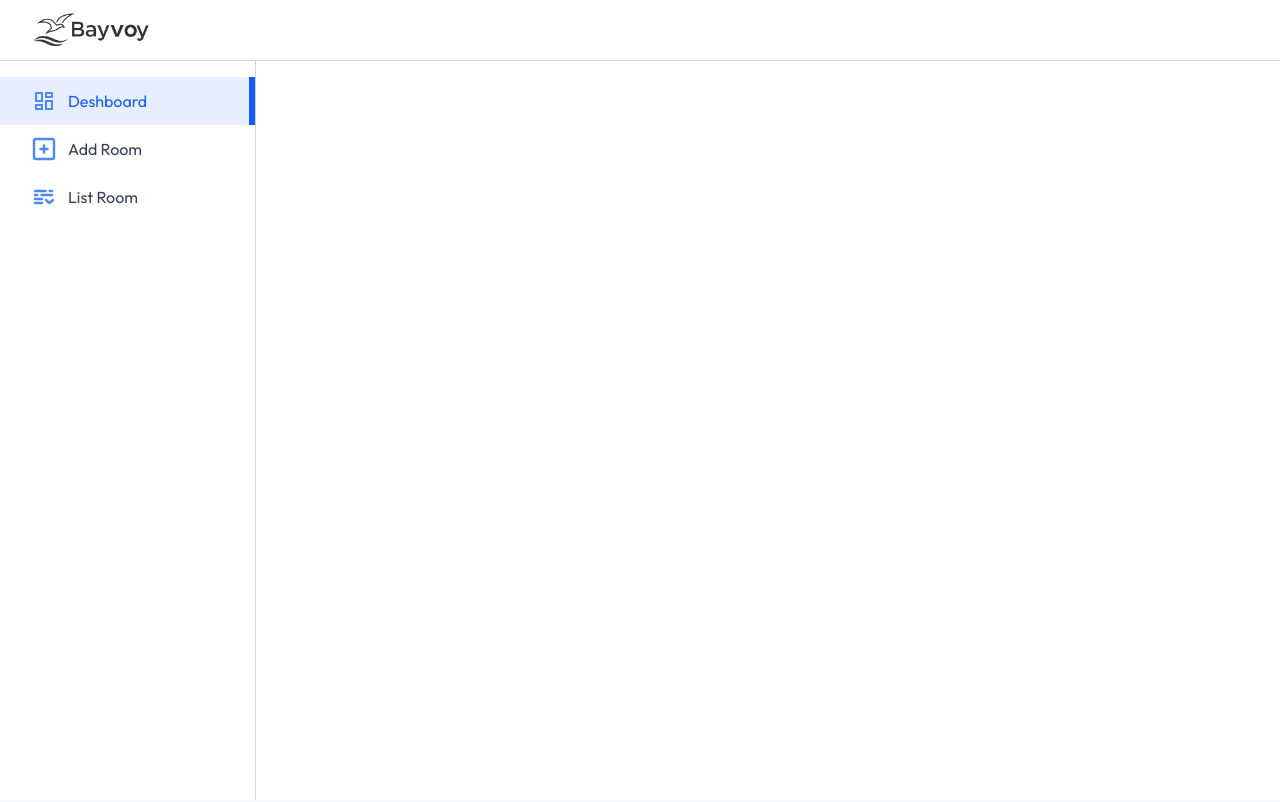
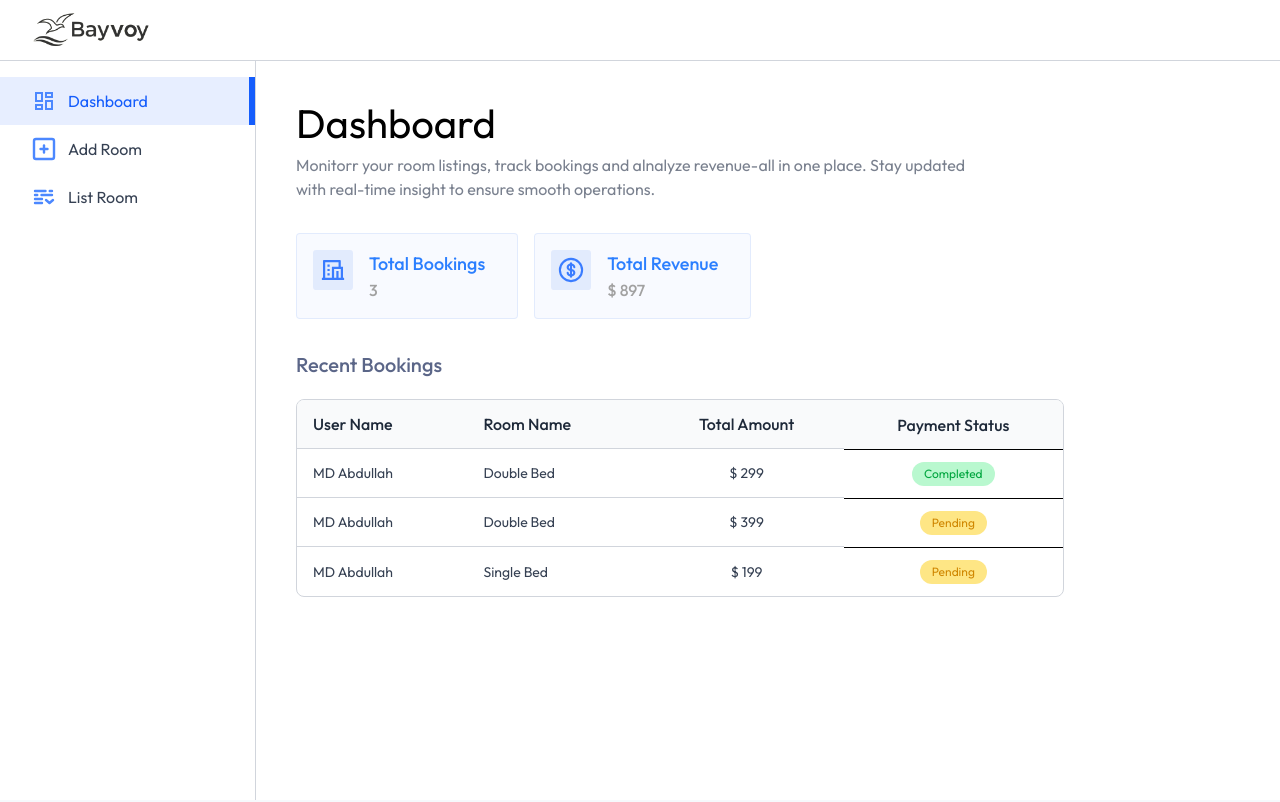
Before and after one commit to abdullah0153757/hotel-booking, a React (Vite) app in the folder client/: page /owner in a window 1280 px wide. Shown: the top 802 px of the page. Built offline with nearby package versions, Linux system fonts and the light colour scheme; a web font is replaced by a local one.

Commit message:
Dashboard Page complete

```diff
--- a/client/src/App.jsx
+++ b/client/src/App.jsx
@@ -8,6 +8,9 @@
 import MyBookings from './pages/MyBookings';
 import HotelReg from './components/HotelReg';
 import Layout from './pages/hotelOwner/Layout';
+import AddRoom from './pages/hotelOwner/AddRoom';
+import ListRoom from './pages/hotelOwner/ListRoom';
+import Dashboard from './pages/hotelOwner/Dashboard';
 
 
 const App = () => {
@@ -26,6 +29,9 @@
           <Route path='/rooms/:id' element={<RoomDetails /> } />
           <Route path='/my-bookings' element={<MyBookings /> } />
           <Route path='owner' element={<Layout/>}>
+              <Route index element ={<Dashboard/>} />
+              <Route path='add-room' element={<AddRoom/>} />
+              <Route path='list-room' element={<ListRoom/>} />
 
           </Route>
         </Routes>
--- a/client/src/assets/assets.js
+++ b/client/src/assets/assets.js
@@ -115,7 +115,7 @@
 // User Dummy Data
 export const userDummyData = {
     "_id": "user_2unqyL4diJFP1E3pIBnasc7w8hP",
-    "username": "Great Stack",
+    "username": "MD Abdullah",
     "email": "user.greatstack@gmail.com",
     "image": "https://img.freepik.com/premium-vector/hotel-logo-design_423075-16.jpg?w=360",
     "role": "hotelOwner",
--- a/client/src/components/hotelOwner/Sidebar.jsx
+++ b/client/src/components/hotelOwner/Sidebar.jsx
@@ -5,7 +5,7 @@
 const Sidebar = () => {
 
     const sidedbarLinks = [
-        {name: "Deshboard", path: "/owner", icon: assets.dashboardIcon},
+        {name: "Dashboard", path: "/owner", icon: assets.dashboardIcon},
         {name: "Add Room", path: "/owner/add-room", icon: assets.addIcon},
         {name: "List Room", path: "/list-room", icon: assets.listIcon},
 
--- a/client/src/index.css
+++ b/client/src/index.css
@@ -2,15 +2,15 @@
 
 @import "tailwindcss";
 
-/* @theme {
+@theme {
   --color-primary: #2563EB;
   --color-secondary: #FBBF24;
-} */
+}
 
-*{
+* {
   font-family: "Outfit", sans-serif;
 }
 
-.font-playfair{
+.font-playfair {
   font-family: "Playfair", serif !important;
 }
--- a/client/src/pages/hotelOwner/AddRoom.jsx
+++ b/client/src/pages/hotelOwner/AddRoom.jsx
@@ -0,0 +1,11 @@
+import React from 'react'
+
+const AddRoom = () => {
+  return (
+    <div>
+
+    </div>
+  )
+}
+
+export default AddRoom
--- /dev/null
+++ b/client/src/pages/hotelOwner/Dashboard.jsx
@@ -0,0 +1,78 @@
+import React, { useState } from 'react'
+import Title from '../../components/Title'
+import { assets, dashboardDummyData } from '../../assets/assets'
+
+const Dashboard = () => {
+
+  const [dashboardData, setDashboardData] = useState(dashboardDummyData)
+
+  return (
+    <div>
+      <Title align='left' font='outfit' title='Dashboard' subTitle='Monitorr your room listings, track bookings and alnalyze revenue-all in one place. Stay updated with real-time insight to ensure smooth operations.' />
+
+      <div className='flex gap-4 my-8'>
+        {/* ----- Total Bookings ----- */}
+        <div className="bg-primary/3 border border-primary/10 rounded flex p-4 pr-8">
+          <img src={assets.totalBookingIcon} alt="" className='max-sm:hidden h-10' />
+          <div className='flex flex-col sm:ml-4 font-medium'>
+            <p className='text-blue-500 text-lg'>Total Bookings</p>
+            <p className='text-neutral-400 text-base'>{dashboardData.totalBookings}</p>
+          </div>
+        </div>
+
+        {/* ----- Total Revenue ----- */}
+        <div className="bg-primary/3 border border-primary/10 rounded flex p-4 pr-8">
+          <img src={assets.totalRevenueIcon} alt="" className='max-sm:hidden h-10' />
+          <div className='flex flex-col sm:ml-4 font-medium'>
+            <p className='text-blue-500 text-lg'>Total Revenue</p>
+            <p className='text-neutral-400 text-base'>$ {dashboardData.totalRevenue}</p>
+          </div>
+        </div>
+      </div>
+
+      {/* ----- Recent Bookings ----- */}
+      <h2 className='text-xl text-blue-950/70 font-medium mb-5'>Recent Bookings</h2>
+      <div className='w-full max-w-3xl text-left border border-gray-300 rounded-lg max-h-80 overflow-y-scroll'>
+
+        <table className='w-full'>
+          <thead className='bg-gray-50'>
+            <tr>
+              <th className='py-3 px-4 text-gray-800 font-medium'>User Name</th>
+              <th className='py-3 px-4 text-gray-800 font-medium max-sm:hidden'>Room Name</th>
+              <th className='py-3 px-4 text-gray-800 font-medium text-center'>Total Amount</th>
+              <th className='py-3 px-4 text-gray-800 font-medium text-center'>Payment Status</th>
+            </tr>
+          </thead>
+
+          <tbody className='text-sm'>
+            {dashboardData.bookings.map((item, index)=> (
+              <tr key={index}>
+                  <td className='py-3 px-4 text-gray-700 border-t border-gray-300'>
+                    {item.user.username}
+                  </td>
+
+                  <td className='py-3 px-4 text-gray-700 border-t border-gray-300 max-sm:hidden'>
+                    {item.room.roomType}
+                  </td>
+
+                  <td className='py-3 px-4 text-gray-700 border-t border-gray-300 text-center'>
+                    $ {item.totalPrice}
+                  </td>
+
+                  <td className='py-3 px-4 border-t border-r-gray-300 flex'>
+                    <button className={`py-1 px-3 text-xs rounded-full mx-auto ${item.isPaid ? 'bg-green-200 text-green-600' : 'bg-amber-200 text-yellow-600'}`}>
+                      {item.isPaid ? 'Completed' : 'Pending'}
+                    </button>
+                  </td>
+              </tr>
+            ))}
+          </tbody>
+
+        </table>
+
+      </div>
+    </div>
+  )
+}
+
+export default Dashboard
--- a/client/src/pages/hotelOwner/ListRoom.jsx
+++ b/client/src/pages/hotelOwner/ListRoom.jsx
@@ -0,0 +1,11 @@
+import React from 'react'
+
+const ListRoom = () => {
+  return (
+    <div>
+
+    </div>
+  )
+}
+
+export default ListRoom
```
Also changed, not shown: client/src/pages/hotelOwner/Deshboard.jsx (deleted).
